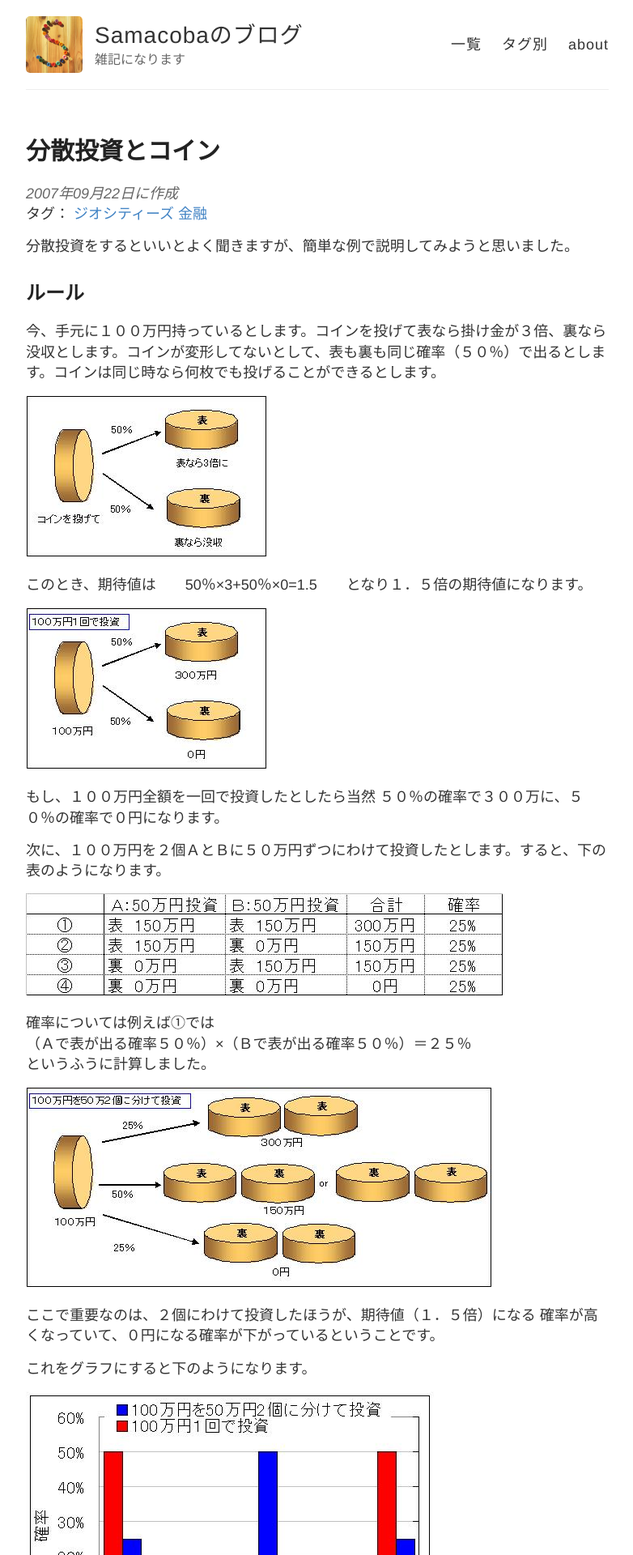
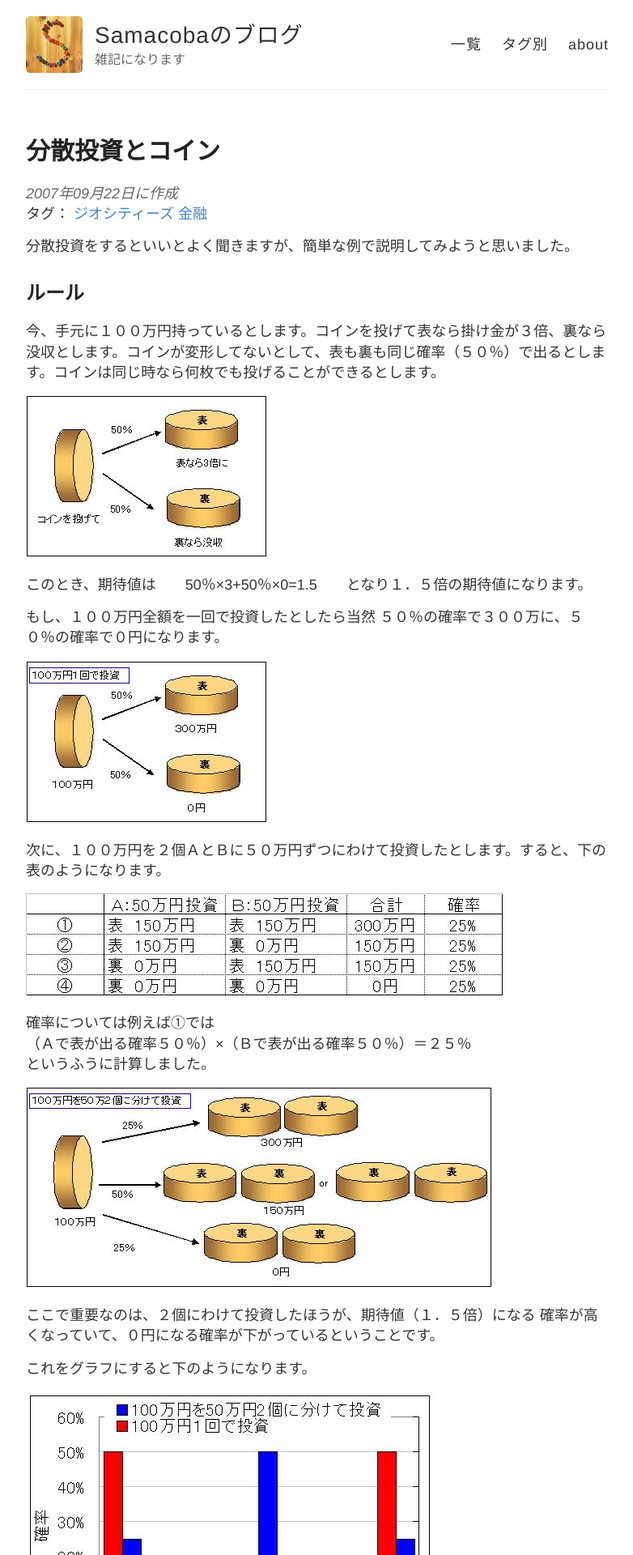
Before and after one commit to samacoba/samacoba.github.io, a Jekyll site: the page built from _posts/2007-09-22-bunsan.md, in a window 1280 px wide. Shown: the top 1920 px of the page at 81% size, without its empty margins (248-1030 px from the left). Built offline with Jekyll 4.4.1, drawn with Linux system fonts in a browser that asks for light colours.

Commit message:
Update 2007-09-22-bunsan.md

```diff
--- a/_posts/2007-09-22-bunsan.md
+++ b/_posts/2007-09-22-bunsan.md
@@ -15,9 +15,10 @@ tags: ジオシティーズ 金融
 
 このとき、期待値は　　50％×3+50％×0=1.5　　となり１．５倍の期待値になります。
 
-![image](/images/20070922-1time.jpg)
 
 もし、１００万円全額を一回で投資したとしたら当然 ５０％の確率で３００万に、５０％の確率で０円になります。
+
+![image](/images/20070922-1time.jpg)
 
 次に、１００万円を２個ＡとＢに５０万円ずつにわけて投資したとします。すると、下の表のようになります。
 
```
